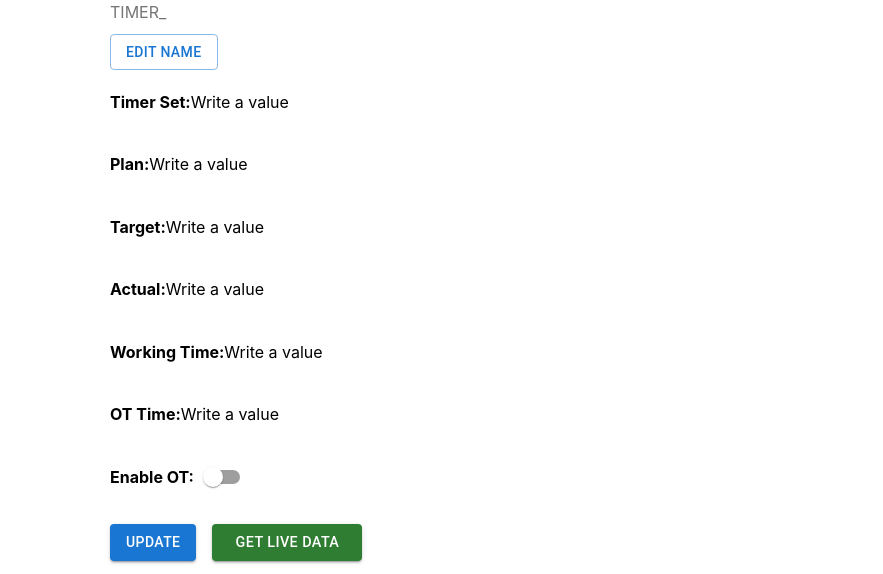
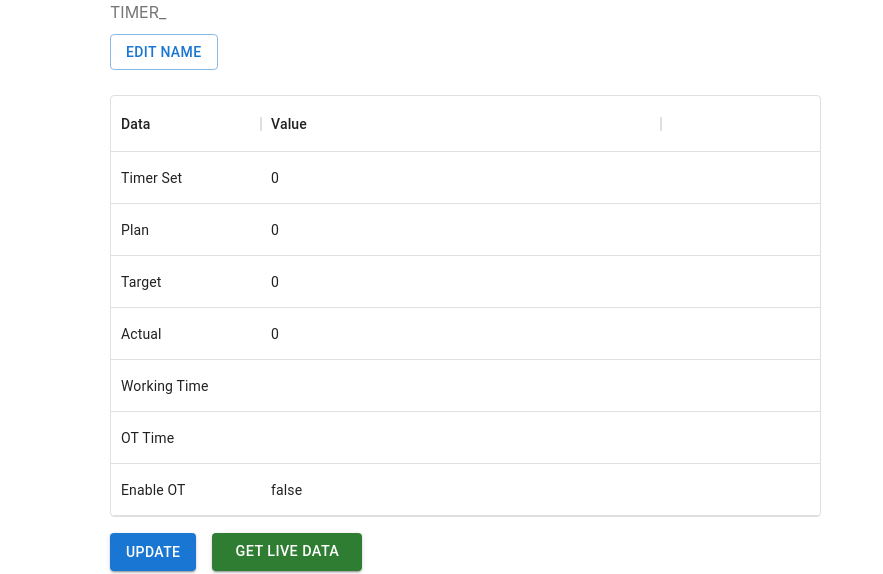
Before and after one commit to kangyite/affinex-productivity-phase-2-react, a React (Create React App) app: page /timer/1 in a window 1280 px wide. Shown: the part 120-694 px from the top of the page, without its empty margins (0-883 px from the left). Built offline with nearby package versions, Linux system fonts and the light colour scheme; no server answers; the database is empty; sample sign-in values are in the browser's storage; the HTML template or start-up script is replaced by a standard one.

Commit message:
replace editable to datagrid

```diff
--- a/src/page/timer/index.js
+++ b/src/page/timer/index.js
@@ -3,23 +3,38 @@ import {} from "./style.css";
 import { db } from "../../firebase";
 import { onValue, ref, set, update } from "firebase/database";
 
-import Editable from "../../components/Editable";
 import Button from "@mui/material/Button";
 import Stack from "@mui/material/Stack";
 import Snackbar from "@mui/material/Snackbar";
 import MuiAlert from "@mui/material/Alert";
-import Switch from "@mui/material/Switch";
 import TextField from "@mui/material/TextField";
 import Dialog from "@mui/material/Dialog";
 import DialogActions from "@mui/material/DialogActions";
 import DialogContent from "@mui/material/DialogContent";
 import DialogTitle from "@mui/material/DialogTitle";
+import { DataGrid } from "@mui/x-data-grid";
 let changed = false;
 const Alert = React.forwardRef(function Alert(props, ref) {
 	return <MuiAlert elevation={6} ref={ref} variant="filled" {...props} />;
 });
+
+const useFakeMutation = () => {
+	return React.useCallback(
+		(obj) =>
+			new Promise((resolve, reject) => {
+				setTimeout(() => {
+					if (obj.value.length === 0) {
+						reject(new Error("Error while saving, value can't be empty."));
+					} else {
+						resolve({ ...obj });
+					}
+				}, 200);
+			}),
+		[]
+	);
+};
+
 const Timer = () => {
-	const inputRef = useRef();
 	const [openSnack, setOpenSnack] = React.useState(false);
 	const [timerData, setTimerData] = useState({
 		actual: 0,
@@ -58,22 +73,6 @@ const Timer = () => {
 
 		// eslint-disable-next-line
 	}, [timerData.name]);
-	const handleOTChange = (e) => {
-		setTimerData({
-			...timerData,
-			[e.target.name]: e.target.checked,
-		});
-		changed = true;
-	};
-	const changeHandler = (e) => {
-		setTimerData({
-			...timerData,
-			[e.target.name]:
-				e.target.type === "number" ? Number(e.target.value) : e.target.value,
-		});
-		changed = true;
-		console.log(timerData);
-	};
 	const handleUpdate = () => {
 		set(ref(db, `devices/TIMER_${timerData.id}/data`), {
 			...timerData,
@@ -116,6 +115,78 @@ const Timer = () => {
 		});
 		// eslint-disable-next-line
 	}, []);
+
+	const dataCol = [
+		{ field: "data_name", headerName: "Data", width: 150, sortable: false },
+		{
+			field: "value",
+			headerName: "Value",
+			width: 400,
+			sortable: false,
+			editable: true,
+		},
+	];
+	const dataRow = [
+		{ id: 0, data: "timer_set", data_name: "Timer Set", value: timerData.timer_set}, //prettier-ignore
+		{ id: 1, data: "plan", data_name: "Plan	", value: timerData.plan },
+		{ id: 2, data: "target", data_name: "Target", value: timerData.target },
+		{ id: 3, data: "actual", data_name: "Actual", value: timerData.actual },
+		{ id: 4, data: "working_time", data_name: "Working Time", value: timerData.working_time }, //prettier-ignore
+		{ id: 5, data: "ot_time", data_name: "OT Time", value: timerData.ot_time }, //prettier-ignore
+		{ id: 6, data: "enable_ot", data_name: "Enable OT", value: timerData.enable_ot }, //prettier-ignore
+	];
+	const mutateRow = useFakeMutation();
+
+	const processRowUpdate = React.useCallback(
+		async (newRow) => {
+			// Make the HTTP request to save in the backend
+			const response = await mutateRow(newRow);
+			let data = String(response.data);
+			let value = response.value;
+			if (
+				data === "timer_set" ||
+				data === "plan" ||
+				data === "target" ||
+				data === "actual"
+			) {
+				value = Number(value);
+				if (value >= 10000 || value < 0) {
+					return Promise.reject("Data out of range.");
+				}
+			} else if (data === "working_time" || data === "ot_time") {
+				for (let i = 0; i < value.length; i++) {
+					if ((i + 6) % 10 === 0)
+						if (value[i] !== "-") return Promise.reject("3Wrong format!");
+					if ((i + 1) % 10 === 0)
+						if (value[i] !== ",") return Promise.reject("2Wrong format!");
+				}
+				if((value.match(/,/g)||[]).length !== (value.match(/-/g)||[]).length - 1) return Promise.reject("1Wrong format!"); //prettier-ignore
+				let temp = value.split(",");
+				for (let i in temp) {
+					let fT = temp[i].split("-");
+					if (fT[0] > fT[1]) return Promise.reject("Wrong format!");
+					if (fT[0].substring(0, 2) < 0 || fT[0].substring(2, 4) > 59)
+						return Promise.reject("Wrong format!");
+					if (fT[1].substring(0, 2) < 0 || fT[1].substring(2, 4) > 59)
+						return Promise.reject("Wrong format!");
+				}
+			} else if (data === "enable_ot") {
+				if (value === "true") value = true;
+				else if (value === "false") value = false;
+				else return Promise.reject("Please write true/false");
+			}
+
+			setTimerData({ ...timerData, [data]: value });
+			return response;
+		},
+		[mutateRow, timerData]
+	);
+	const handleProcessRowUpdateError = React.useCallback((error) => {
+		setSnackbar({ children: error.message || error, severity: "error" });
+	}, []);
+	const [snackbar, setSnackbar] = React.useState(null);
+
+	const handleCloseSnackbar = () => setSnackbar(null);
 	return (
 		<div className="page">
 			<div className={"page_title_container"}>
@@ -144,123 +215,42 @@ const Timer = () => {
 						<Button onClick={handleSubmitName}>Submit</Button>
 					</DialogActions>
 				</Dialog>
-				<div className="data_title_container">
-					<h4>Timer Set: </h4>
-					<Editable
-						text={timerData.timer_set}
-						placeholder="Write a value"
-						childRef={inputRef}
-						type="input"
-					>
-						<input
-							ref={inputRef}
-							type="number"
-							name="timer_set"
-							placeholder="Write a value"
-							value={timerData.timer_set}
-							onChange={changeHandler}
-						/>
-					</Editable>
-				</div>
-				<div className="data_title_container">
-					<h4>Plan: </h4>
-					<Editable
-						text={timerData.plan}
-						placeholder="Write a value"
-						childRef={inputRef}
-						type="input"
-					>
-						<input
-							ref={inputRef}
-							type="number"
-							name="plan"
-							placeholder="Write a value"
-							value={timerData.plan}
-							onChange={changeHandler}
-						/>
-					</Editable>
-				</div>
-				<div className="data_title_container">
-					<h4>Target: </h4>
-					<Editable
-						text={timerData.target}
-						placeholder="Write a value"
-						childRef={inputRef}
-						type="input"
-					>
-						<input
-							ref={inputRef}
-							type="number"
-							name="target"
-							placeholder="Write a value"
-							value={timerData.target}
-							onChange={changeHandler}
-						/>
-					</Editable>
-				</div>
-				<div className="data_title_container">
-					<h4>Actual: </h4>
-					<Editable
-						text={timerData.actual}
-						placeholder="Write a value"
-						childRef={inputRef}
-						type="input"
-					>
-						<input
-							ref={inputRef}
-							type="number"
-							name="actual"
-							placeholder="Write a value"
-							value={timerData.actual}
-							onChange={changeHandler}
-						/>
-					</Editable>
-				</div>
-				<div className="data_title_container">
-					<h4>Working Time: </h4>
-					<Editable
-						text={timerData.working_time}
-						placeholder="Write a value"
-						childRef={inputRef}
-						type="input"
-					>
-						<input
-							ref={inputRef}
-							type="text"
-							name="working_time"
-							placeholder="Write a value"
-							value={timerData.working_time}
-							onChange={changeHandler}
-						/>
-					</Editable>
-				</div>
-				<div className="data_title_container">
-					<h4>OT Time: </h4>
-					<Editable
-						text={timerData.ot_time}
-						placeholder="Write a value"
-						childRef={inputRef}
-						type="input"
-					>
-						<input
-							ref={inputRef}
-							type="text"
-							name="ot_time"
-							placeholder="Write a value"
-							value={timerData.ot_time}
-							onChange={changeHandler}
-						/>
-					</Editable>
-				</div>
-
-				<div className="data_title_container">
-					<h4>Enable OT: </h4>
-					<Switch
-						checked={timerData.enable_ot}
-						name="enable_ot"
-						onChange={handleOTChange}
-						inputProps={{ "aria-label": "controlled" }}
+				<div style={{ height: "422px", width: "100%", paddingTop: "25px" }}>
+					<DataGrid
+						rows={dataRow}
+						columns={dataCol}
+						initialState={{
+							pagination: {
+								paginationModel: {
+									pageSize: 10,
+								},
+								sorting: {
+									sortModel: [{ field: "id", sort: "asc" }],
+								},
+							},
+						}}
+						pageSizeOptions={[1, 2]}
+						disableRowSelectionOnClick
+						disableColumnMenu
+						autoPageSize
+						hideFooter
+						hideFooterSelectedRowCount
+						isCellEditable={(params) =>
+							!["actual", "target"].includes(params.row.data)
+						}
+						processRowUpdate={processRowUpdate}
+						onProcessRowUpdateError={handleProcessRowUpdateError}
 					/>
+					{!!snackbar && (
+						<Snackbar
+							open
+							anchorOrigin={{ vertical: "bottom", horizontal: "center" }}
+							onClose={handleCloseSnackbar}
+							autoHideDuration={6000}
+						>
+							<Alert {...snackbar} onClose={handleCloseSnackbar} />
+						</Snackbar>
+					)}
 				</div>
 
 				<p>
```
Also changed, not shown: package.json (+4 -3 lines), 1 other file (tests, documents, lock files or other folders).
